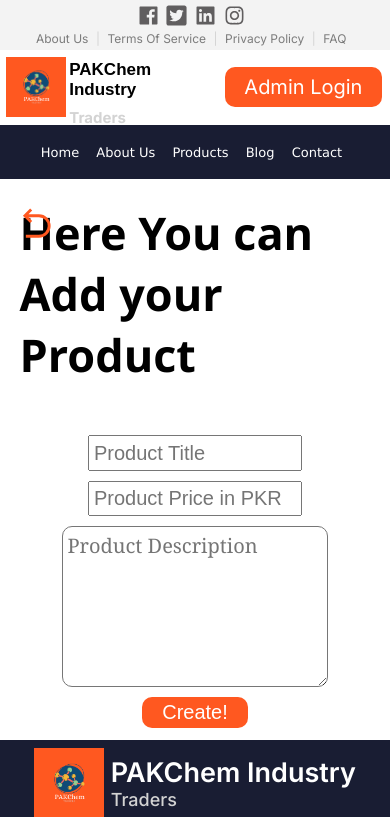
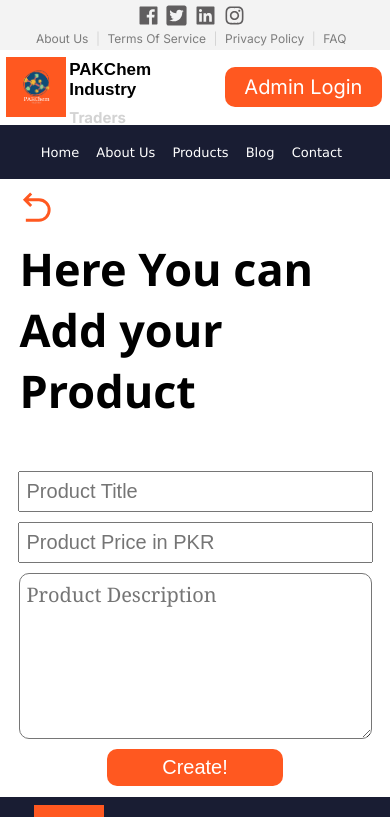
Before and after one commit to ahmadsohailMask01/Chemical-website, a Next.js app: page /addProduct in a window 390 px wide. Shown: the top 817 px of the page. Built offline with nearby package versions, Linux system fonts and the light colour scheme; no server answers.

Commit message:
Final Changes have done

```diff
--- a/src/app/components/addproduct.js
+++ b/src/app/components/addproduct.js
@@ -43,7 +43,7 @@ const AddProduct = () => {
   return (
     <>
       <section className={styles.form_section}>
-        <Link href={"/products"} title="Go back to products">
+        <Link href={"/admin_dashboard"} title="Go back to products">
           <RiArrowGoBackLine className={styles.go_back} />
         </Link>
         <div className={styles.form_container}>
--- a/styles/addProduct.module.css
+++ b/styles/addProduct.module.css
@@ -34,7 +34,7 @@
   color: #282c34;
   width: 96%;
 }
-.input_price{
+.input_price {
   font-size: 20px;
   padding: 2%;
   color: #282c34;
@@ -48,7 +48,7 @@
 }
 
 /* Firefox */
-.input_price[type=number] {
+.input_price[type="number"] {
   -moz-appearance: textfield;
 }
 .textarea {
@@ -93,3 +93,25 @@
   color: #282c34;
   align-self: flex-start;
 }
+@media screen and (max-width: 900px) {
+  .go_back {
+    top: 2%;
+  }
+  .form_container {
+    margin-top: 4%;
+  }
+  .form {
+    width: 80%;
+  }
+}
+@media screen and (max-width: 500px) {
+  .go_back {
+    top: 2%;
+  }
+  .form_container {
+    margin-top: 12%;
+  }
+  .form {
+    width: 100%;
+  }
+}
```
